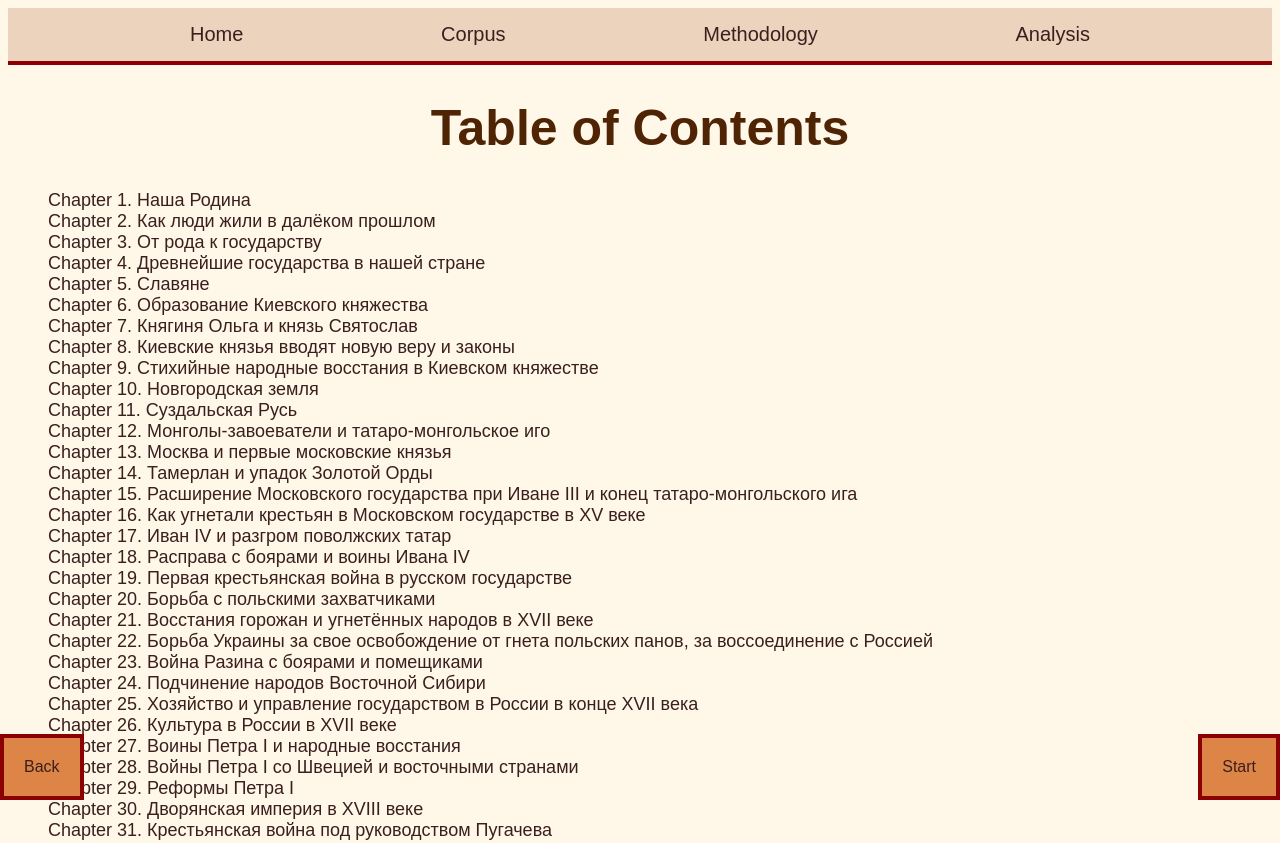
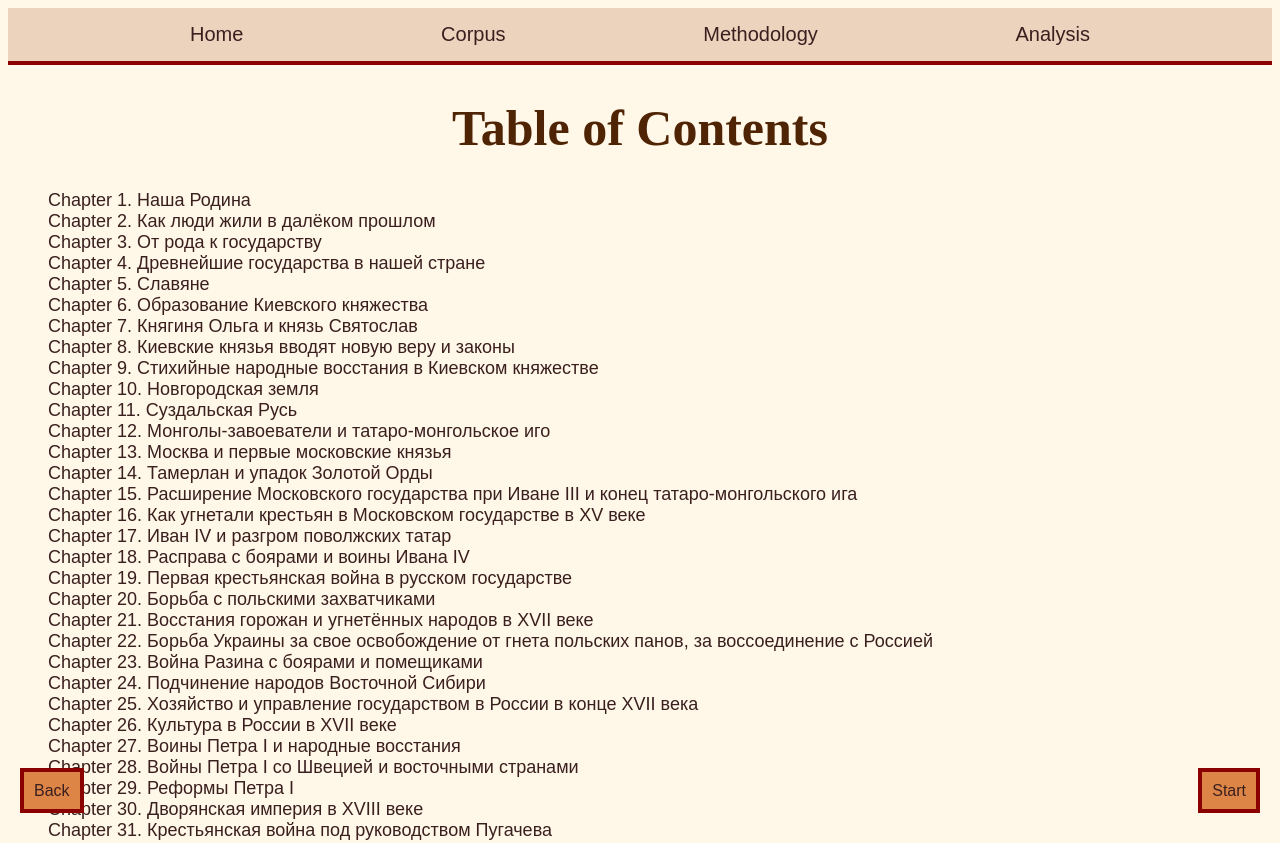
Before and after one commit to l-hinrichsen/russian_texts, a plain HTML site: page docs/chapters/chapter0.html in a window 1280 px wide. Shown: the top 843 px of the page. Drawn offline with Linux system fonts and the light colour scheme.

Commit message:
₊✩‧₊˚౨ৎ˚₊✩‧₊fonts and borders₊✩‧₊˚౨ৎ˚₊✩‧₊

```diff
--- a/docs/style.css
+++ b/docs/style.css
@@ -22,7 +22,7 @@ nav {
 h1{
     color: #4f2405;
     font-size: 50px;
-    font-family:sans-serif;
+    font-family: "Ruslan Display", serif;
 }
 h2, h3{
     color: #4f2405;
@@ -39,7 +39,8 @@ a {
   transition: 0.3s;
 }
 a:hover {
-    opacity:.6;
+    color: rgb(70, 13, 6);
+    background-color: #f26f32;
 }
 
 /*placeholder*/
@@ -103,16 +104,13 @@ summary:hover{
     justify-content: space-between;
 
 }
-.back{
+.buttons a{
     border: 4px solid#8b0000;
-    padding: 20px;
+    margin: 20px;
+    padding: 10px;
     background-color: #dc8546;
 }
-.forward{
-    border:4px solid #8b0000;
-    padding: 20px;
-    background-color: #dc8546;
-}
+
                 /*CORPUS TEXT*/
 ul{
     list-style-type: none;
```
Also changed, not shown: docs/analysis.html (+4 -0 lines), docs/corpus.html (+5 -1 lines), docs/index.html (+1 -0 lines), docs/methodology.html (+4 -0 lines).
